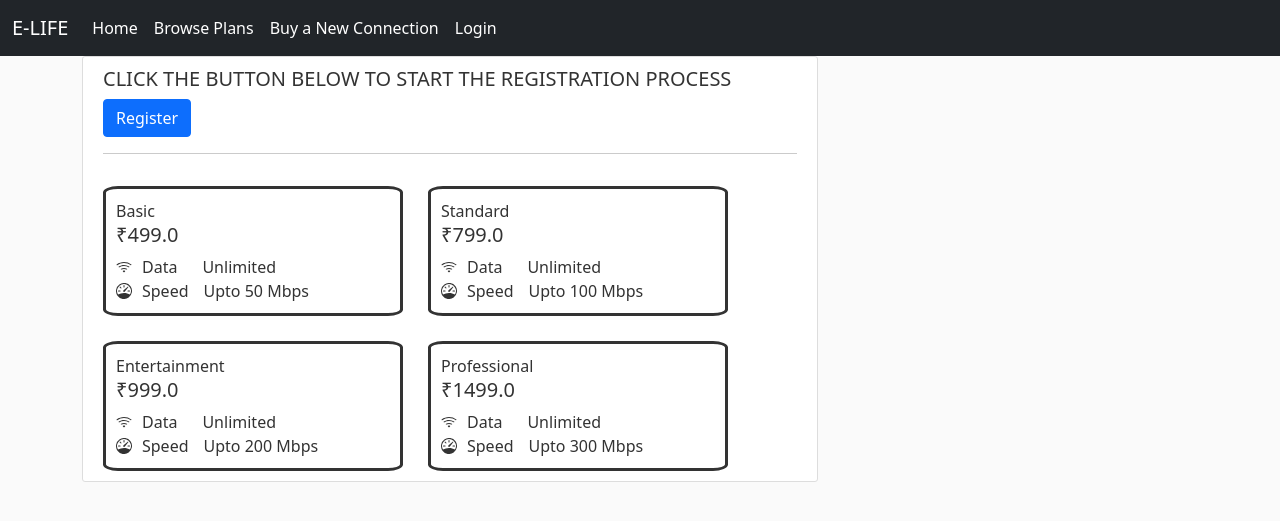
After one commit to shivakharbanda/elife-django, a Django app: page /plans/plans-view-only/ in a window 1280 px wide. The commit adds this page. Shown: the top 521 px of the page. Run offline with Django 4.2, Linux system fonts and the light colour scheme; data comes from the database, SQL or seed files in the repository; both versions use the stored data as it was after the commit; some libraries are stand-ins or nearby versions.

Commit message:
added more functionality to improve front end design of the existing application

```diff
--- a/elife/home/templates/home/base.html
+++ b/elife/home/templates/home/base.html
@@ -29,15 +29,20 @@
             <li class="nav-item">
               <a class="nav-link active" aria-current="page" href="{% url 'home-home' %}">Home</a>
             </li>
-            <li class="nav-item">
-              <a class="nav-link active" href="{% url 'plans-plan' %}">Browse Plans</a>
-            </li>
+
             {% if  not user.is_authenticated %}
+              <li class="nav-item">
+                <a class="nav-link active" href="{% url 'plans-viewonly' %}">Browse Plans</a>
+              </li>
+
               <li class="nav-item">
                 <a class="nav-link active" href="{% url 'users-registration' %}">Buy a New Connection</a>
               </li>
             {% endif %}
             {% if user.is_authenticated %}
+              <li class="nav-item">
+                <a class="nav-link active" href="{% url 'plans-update' user.id %}">Browse Plans</a>
+              </li>
               <li class="nav-item">
                 <a class="nav-link active" href="{% url 'logout' %}">Logout</a>
               </li>
@@ -46,9 +51,7 @@
                 <a class="nav-link active" href="{% url 'login' %}">Login</a>
               </li>
             {% endif %}
-            <li class="nav-item">
-              <a class="nav-link active" href="{% url 'plans-update' user.id %}">Change Plan</a>
-            </li>
+
 
 
           </ul>
--- /dev/null
+++ b/elife/plans/templates/plans/plans_view_only.html
@@ -0,0 +1,51 @@
+{% extends "home/base.html" %}
+{% load crispy_forms_tags %}
+{% load custom_tags %}
+{% block content %}
+
+
+    <div class="content-section">
+        <h5>CLICK THE BUTTON BELOW TO START THE REGISTRATION PROCESS
+        </h5>
+        <button type="button" class="btn btn-primary">
+           <a style="color: white; text-decoration: none;" href="{% url 'users-registration' %}">Register</a> </button>
+        <hr>
+        <div class="cards">
+            {% for plan in plans %}
+
+                <div class="card">
+                    <div class="upper">
+                        <span class="radio">{{ plan.plan_name }}</span>
+                    </div>
+                    <div class="lower">
+                        <h5>₹{{ plan.price }}</h5>
+                        <div class="details">
+                            <div class="item">
+                                <div class="item-1">
+                                    <svg xmlns="http://www.w3.org/2000/svg" width="16" height="16" fill="currentColor" class="bi bi-wifi" viewbox="0 0 16 16">
+                                        <path d="M15.384 6.115a.485.485 0 0 0-.047-.736A12.444 12.444 0 0 0 8 3C5.259 3 2.723 3.882.663 5.379a.485.485 0 0 0-.048.736.518.518 0 0 0 .668.05A11.448 11.448 0 0 1 8 4c2.507 0 4.827.802 6.716 2.164.205.148.49.13.668-.049z"/>
+                                        <path d="M13.229 8.271a.482.482 0 0 0-.063-.745A9.455 9.455 0 0 0 8 6c-1.905 0-3.68.56-5.166 1.526a.48.48 0 0 0-.063.745.525.525 0 0 0 .652.065A8.46 8.46 0 0 1 8 7a8.46 8.46 0 0 1 4.576 1.336c.206.132.48.108.653-.065zm-2.183 2.183c.226-.226.185-.605-.1-.75A6.473 6.473 0 0 0 8 9c-1.06 0-2.062.254-2.946.704-.285.145-.326.524-.1.75l.015.015c.16.16.407.19.611.09A5.478 5.478 0 0 1 8 10c.868 0 1.69.201 2.42.56.203.1.45.07.61-.091l.016-.015zM9.06 12.44c.196-.196.198-.52-.04-.66A1.99 1.99 0 0 0 8 11.5a1.99 1.99 0 0 0-1.02.28c-.238.14-.236.464-.04.66l.706.706a.5.5 0 0 0 .707 0l.707-.707z"/>
+                                    </svg>
+                                    <p>Data</p>
+                                    <p>Unlimited</p>
+                                </div>
+                            </div>
+                            <div class="item">
+                                <div class="item-1">
+                                    <svg xmlns="http://www.w3.org/2000/svg" width="16" height="16" fill="currentColor" class="bi bi-speedometer" viewbox="0 0 16 16">
+                                        <path d="M8 2a.5.5 0 0 1 .5.5V4a.5.5 0 0 1-1 0V2.5A.5.5 0 0 1 8 2zM3.732 3.732a.5.5 0 0 1 .707 0l.915.914a.5.5 0 1 1-.708.708l-.914-.915a.5.5 0 0 1 0-.707zM2 8a.5.5 0 0 1 .5-.5h1.586a.5.5 0 0 1 0 1H2.5A.5.5 0 0 1 2 8zm9.5 0a.5.5 0 0 1 .5-.5h1.5a.5.5 0 0 1 0 1H12a.5.5 0 0 1-.5-.5zm.754-4.246a.389.389 0 0 0-.527-.02L7.547 7.31A.91.91 0 1 0 8.85 8.569l3.434-4.297a.389.389 0 0 0-.029-.518z"/>
+                                        <path fill-rule="evenodd" d="M6.664 15.889A8 8 0 1 1 9.336.11a8 8 0 0 1-2.672 15.78zm-4.665-4.283A11.945 11.945 0 0 1 8 10c2.186 0 4.236.585 6.001 1.606a7 7 0 1 0-12.002 0z"/>
+                                    </svg>
+                                    <p class="speed">Speed</p>
+                                    <p>Upto {{ plan.speed }} Mbps</p>
+                                </div>
+                            </div>
+                        </div>
+                    </div>
+                </div>
+
+            {% endfor %}
+
+    </div>
+
+{% endblock content %}
--- a/elife/plans/urls.py
+++ b/elife/plans/urls.py
@@ -3,4 +3,5 @@ from . import views as plans_views
 
 urlpatterns = [
     path('', plans_views.UserBuyPlan.as_view(), name = 'plans-plan'),
+    path('plans-view-only/', plans_views.plans, name='plans-viewonly')
 ]
--- a/elife/plans/views.py
+++ b/elife/plans/views.py
@@ -7,6 +7,7 @@ from django.urls import reverse_lazy
 from django.views.generic.edit import CreateView, UpdateView
 from .models import Orders
 from users.models import CustomUser
+from django.http import HttpResponseRedirect as redirect
 
 # Create your views here.
 
@@ -16,23 +17,47 @@ def plans(request):
         'title': 'Elife - Plans',
         'plans': plans
     }
-    return render(request, 'plans/plan.html', context)
+    return render(request, 'plans/plans_view_only.html', context)
+
+class UserBuyPlan(LoginRequiredMixin, View):
+    template = 'plans/plan.html'
+    success_url = reverse_lazy('home-home')
+    login_url = '/login/'
+
+    def get(self, request):
+        plans = Plans.objects.all()
+        form = BuyPlanForm()
+
+        ctx = {
+            'form': form,
+            'plans': plans,
+        }
+        return render(request, self.template, ctx)
+
+    def post(self, request):
+        form = BuyPlanForm(request.POST)
+        form.instance.user = self.request.user
+        if not form.is_valid():
+            ctx = {'form': form}
+            return render(request, self.template, ctx)
+
+        make = form.save()
+        return redirect(self.success_url)
 
 
+
+"""
 class UserBuyPlan(LoginRequiredMixin, CreateView):
-
-    model = Orders
     template_name = 'plans/plan.html'
-    fields = ['pack']
+    form_class = BuyPlanForm
 
     def form_valid(self, form):
         form.instance.user = self.request.user
         return super().form_valid(form)
 
-"""def get(self, request):
-        return render(request, 'users/user.html')"""
+"""
 
-class AutoUpdate(LoginRequiredMixin, UserPassesTestMixin, UpdateView):
+"""class AutoUpdate(LoginRequiredMixin, UserPassesTestMixin, UpdateView):
     model = Orders
     fields = ['pack']
 
@@ -44,4 +69,31 @@ class AutoUpdate(LoginRequiredMixin, UserPassesTestMixin, UpdateView):
         order = self.get_object()
         if self.request.user == order.user:
             return True
-        return False
+        return False"""
+
+
+class  AutoUpdate(LoginRequiredMixin, View):
+    model = Orders
+    template = 'plans/orders_form.html'
+    success_url = reverse_lazy('home-home')
+
+    def get(self, request, pk):
+        make = get_object_or_404(self.model, pk=pk)
+        plans = Plans.objects.all()
+        form = BuyPlanForm()
+
+        ctx = {
+            'form': form,
+            'plans': plans,
+        }
+        return render(request, self.template, ctx)
+
+    def post(self, request, pk):
+        make = get_object_or_404(self.model, pk=pk)
+        form = BuyPlanForm(request.POST, instance=make)
+        if not form.is_valid():
+            ctx = {'form': form}
+            return render(request, self.template, ctx)
+
+        form.save()
+        return redirect(self.success_url)
--- a/elife/static/style.css
+++ b/elife/static/style.css
@@ -43,8 +43,18 @@ site-header .navbar-nav .nav-link {
 .cards {
     display: flex;
     flex-wrap: wrap;
+    margin-top: 2em;
     gap: 25px;
-    margin-top: 2em;
+}
+.big-card {
+    display: inline-block;
+}
+
+.big-card .radio {
+    display: inline-block;
+}
+.big-card .card {
+    display: inline-block;
 }
 
 .card {
```
Also changed, not shown: elife/plans/forms.py (+22 -5 lines), elife/plans/templates/plans/orders_form.html (+23 -15 lines), elife/plans/templates/plans/plan.html (+39 -15 lines), elife/plans/templatetags/custom_tags.py (added, +7 -0 lines), elife/db.sqlite3, elife/plans/templatetags/__init__.py (added).
